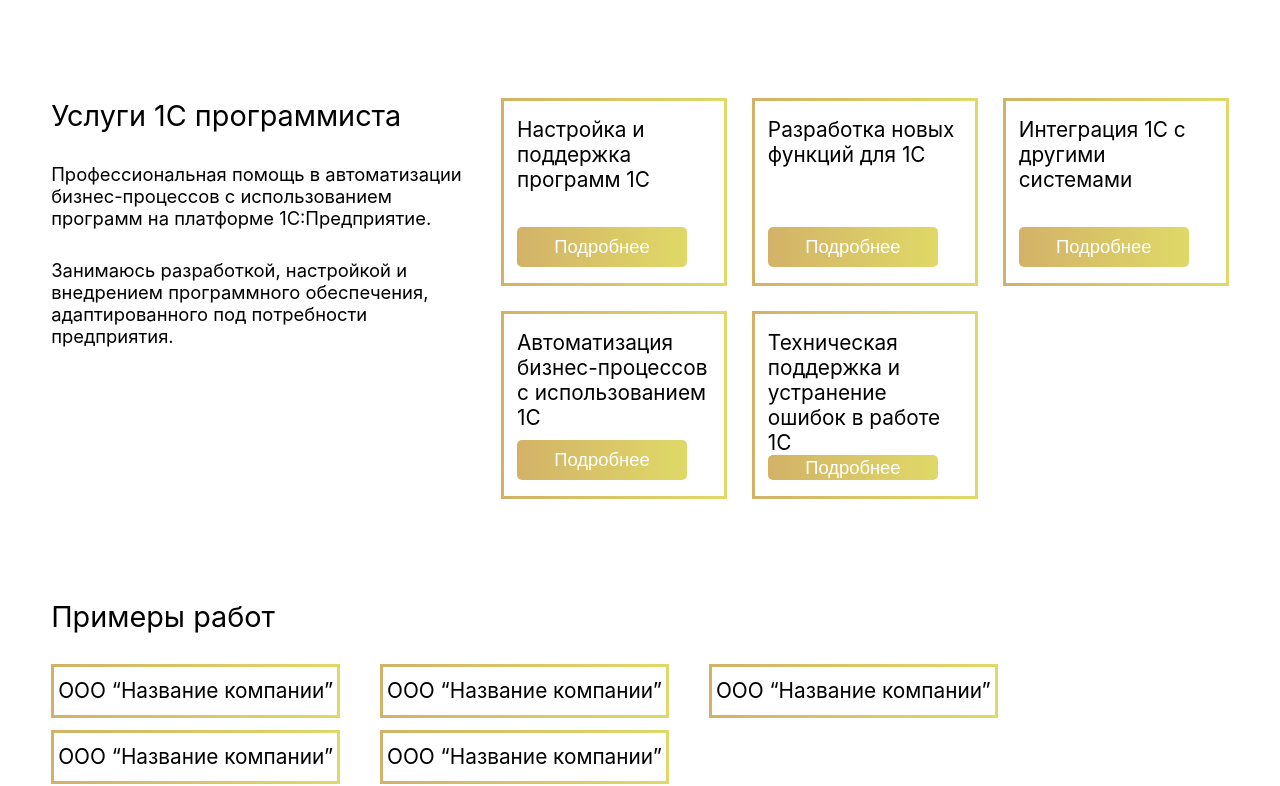
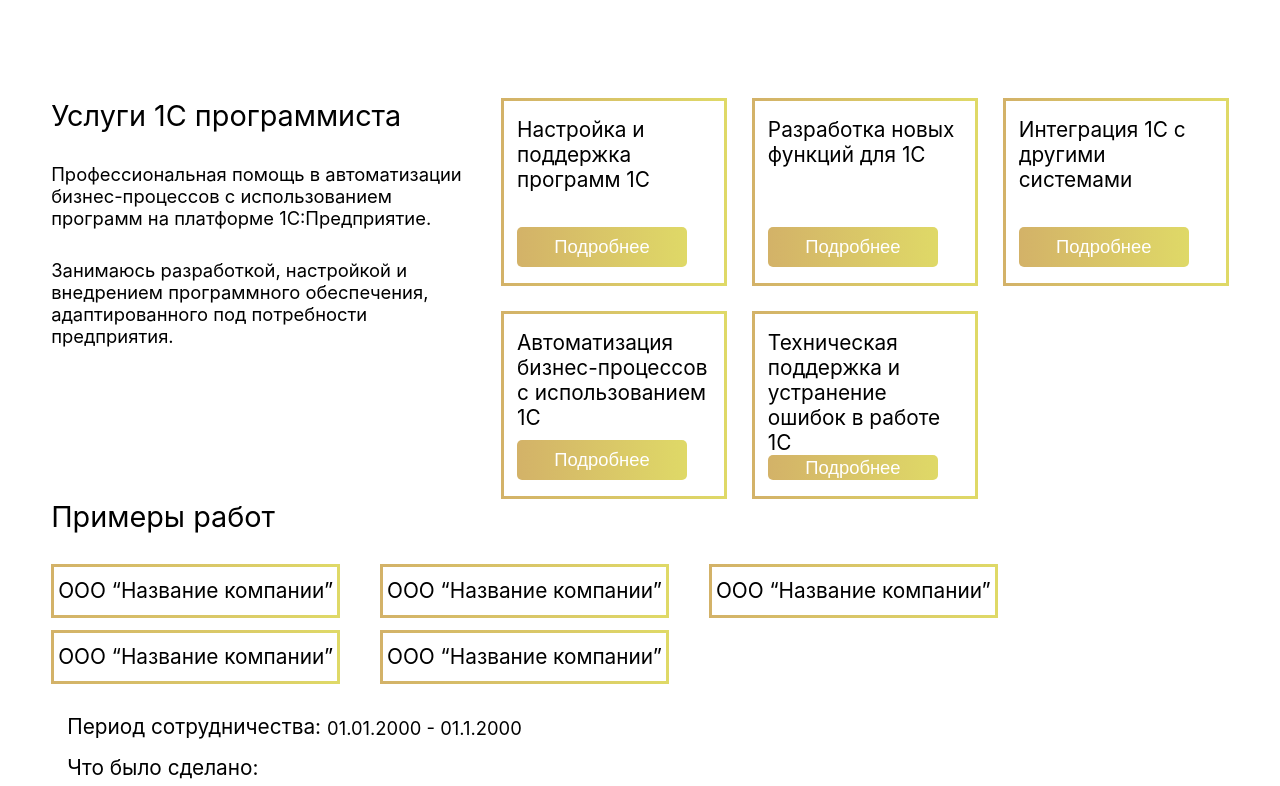
Before and after one commit to Vinorval/alexey-yurievich, a React (Create React App) app: page / in a window 1280 px wide. Shown: the part 802-1588 px from the top of the page. Built offline with nearby package versions, Linux system fonts and the light colour scheme.

Commit message:
creating a home page

```diff
--- a/src/components/app/App.js
+++ b/src/components/app/App.js
@@ -1,15 +1,18 @@
 import './App.css';
 import AppHeader from '../appHeader/AppHeader';
-import Services from '../services/Services';
 import Form from '../form/Form';
-import Works from '../works/Works';
+import { Routes, Route } from 'react-router';
+import HomePage from '../../pages/HomePage';
 
 function App() {
   return (
     <div className="App">
       <AppHeader />
-      <Services />
-      <Works />
+      <Routes>
+        <Route path="/" element={<HomePage />} />
+        <Route path="/услуги/:name" />
+        <Route path="продукт1С/:name" />
+      </Routes>
       <Form />
       <footer className="Footer" />
     </div>
--- a/src/index.js
+++ b/src/index.js
@@ -3,11 +3,14 @@
 import './index.css';
 import App from './components/app/App';
 import reportWebVitals from './reportWebVitals';
+import { BrowserRouter } from 'react-router-dom';
 
 const root = ReactDOM.createRoot(document.getElementById('root'));
 root.render(
   <React.StrictMode>
-    <App />
+    <BrowserRouter>
+      <App />
+    </BrowserRouter>
   </React.StrictMode>
 );
 
--- /dev/null
+++ b/src/pages/HomePage.js
@@ -0,0 +1,13 @@
+import Services from "../components/services/Services";
+import Works from "../components/works/Works";
+
+const HomePage = () => {
+    return (
+        <div>
+            <Services />
+            <Works />
+        </div>
+    )
+};
+
+export default HomePage;
```
